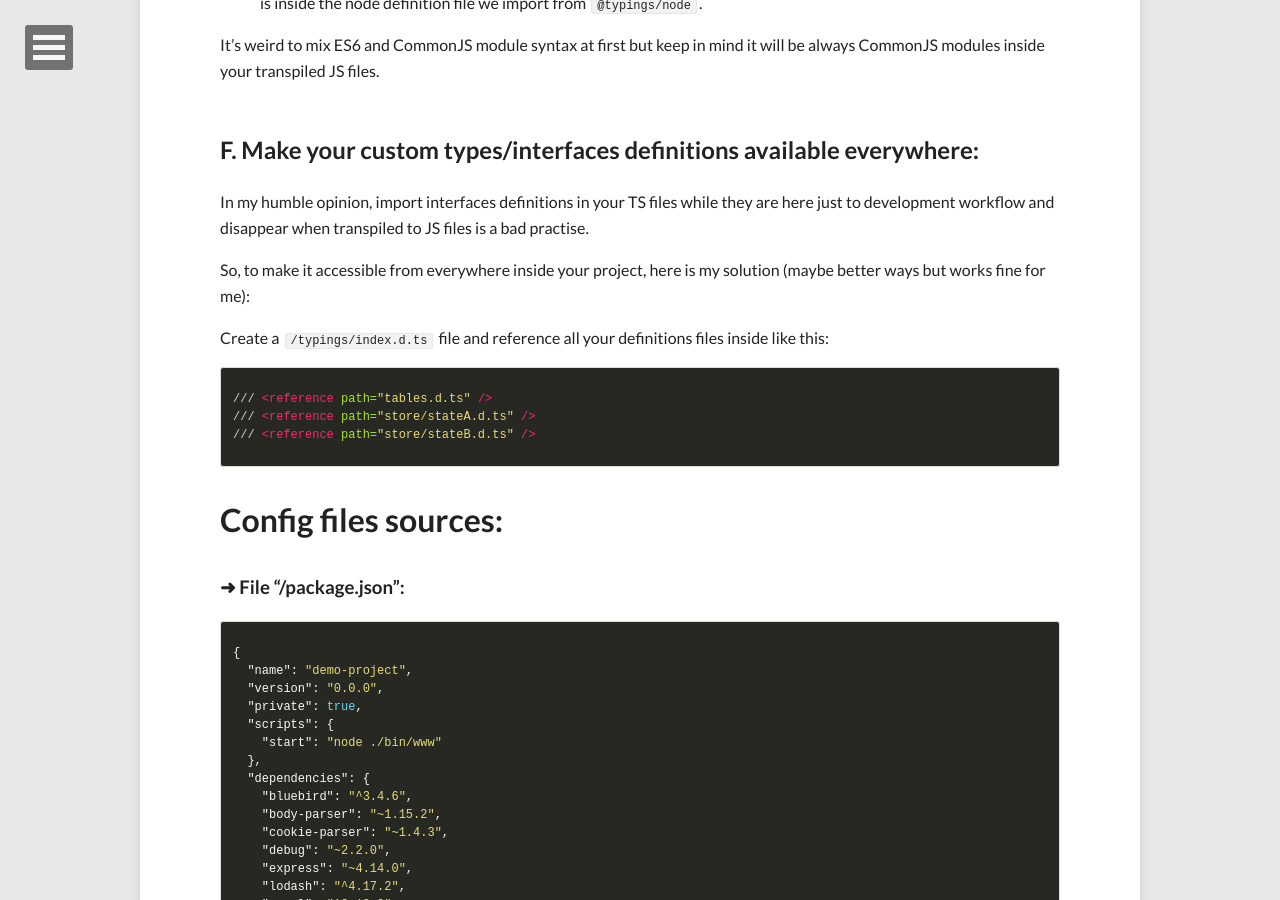
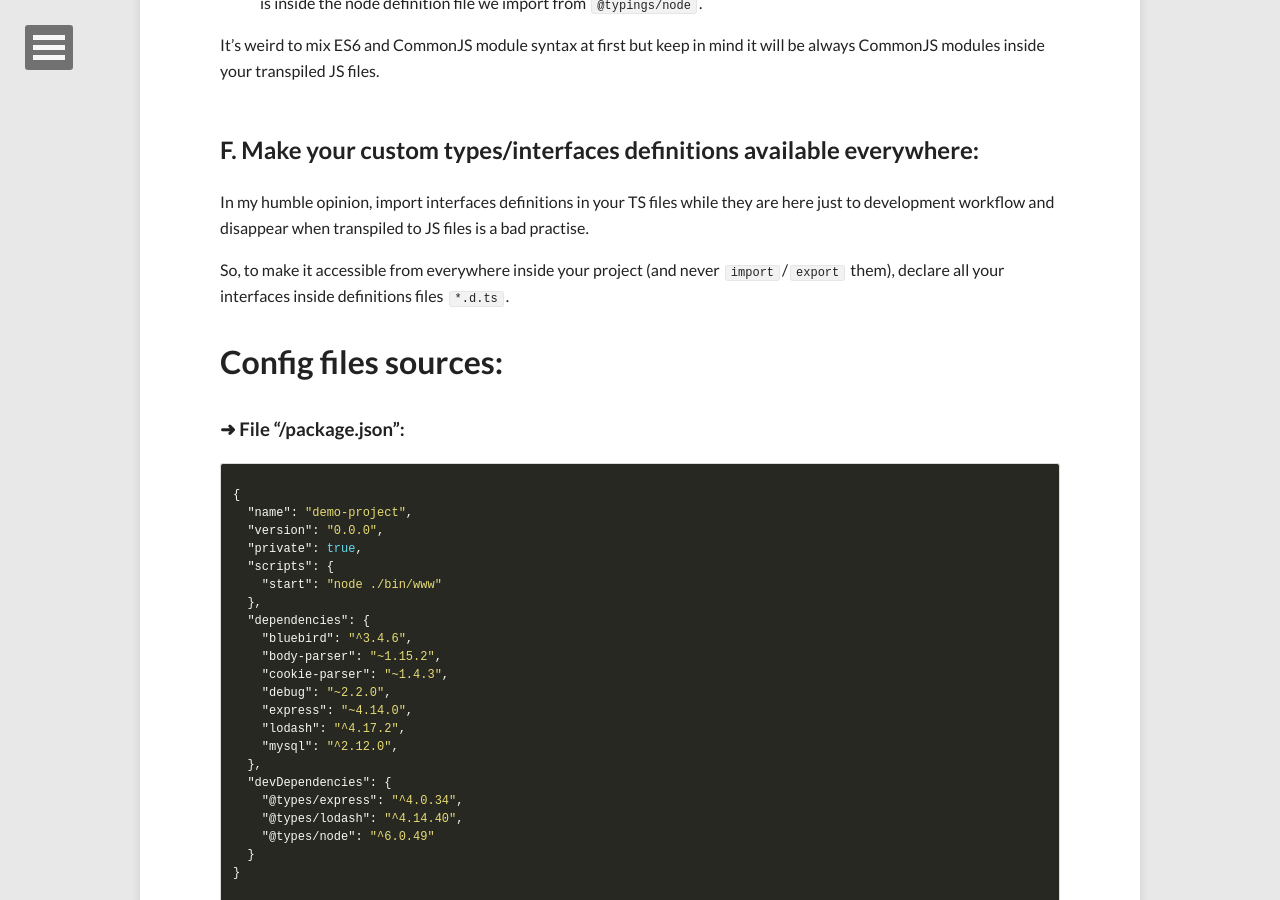
Before and after one commit to bertrandg/bertrandg.github.io, a Jekyll site: the page built from _posts/2016-11-25-node-development-with-typescript-and-vscode.md, in a window 1280 px wide and 900 px high, scrolled down 5133 px. Built offline with Jekyll 4.4.1, drawn with Linux system fonts in a browser that asks for light colours; nearby versions of some CDN libraries; comment, search, counter and statistics services are not loaded.

Commit message:
Update 2016-11-25-node-development-with-typescript-and-vscode.md

```diff
--- a/_posts/2016-11-25-node-development-with-typescript-and-vscode.md
+++ b/_posts/2016-11-25-node-development-with-typescript-and-vscode.md
@@ -126,15 +126,7 @@ It's weird to mix ES6 and CommonJS module syntax at first but keep in mind it wi
 
 In my humble opinion, import interfaces definitions in your TS files while they are here just to development workflow and disappear when transpiled to JS files is a bad practise.
 
-So, to make it accessible from everywhere inside your project, here is my solution (maybe better ways but works fine for me):
-
-Create a `/typings/index.d.ts` file and reference all your definitions files inside like this:
-
-{% highlight html %}
-/// <reference path="tables.d.ts" />
-/// <reference path="store/stateA.d.ts" />
-/// <reference path="store/stateB.d.ts" />
-{% endhighlight %}
+So, to make it accessible from everywhere inside your project (and never `import`/`export` them), declare all your interfaces inside definitions files `*.d.ts`.
 
 
 # Config files sources:
```
